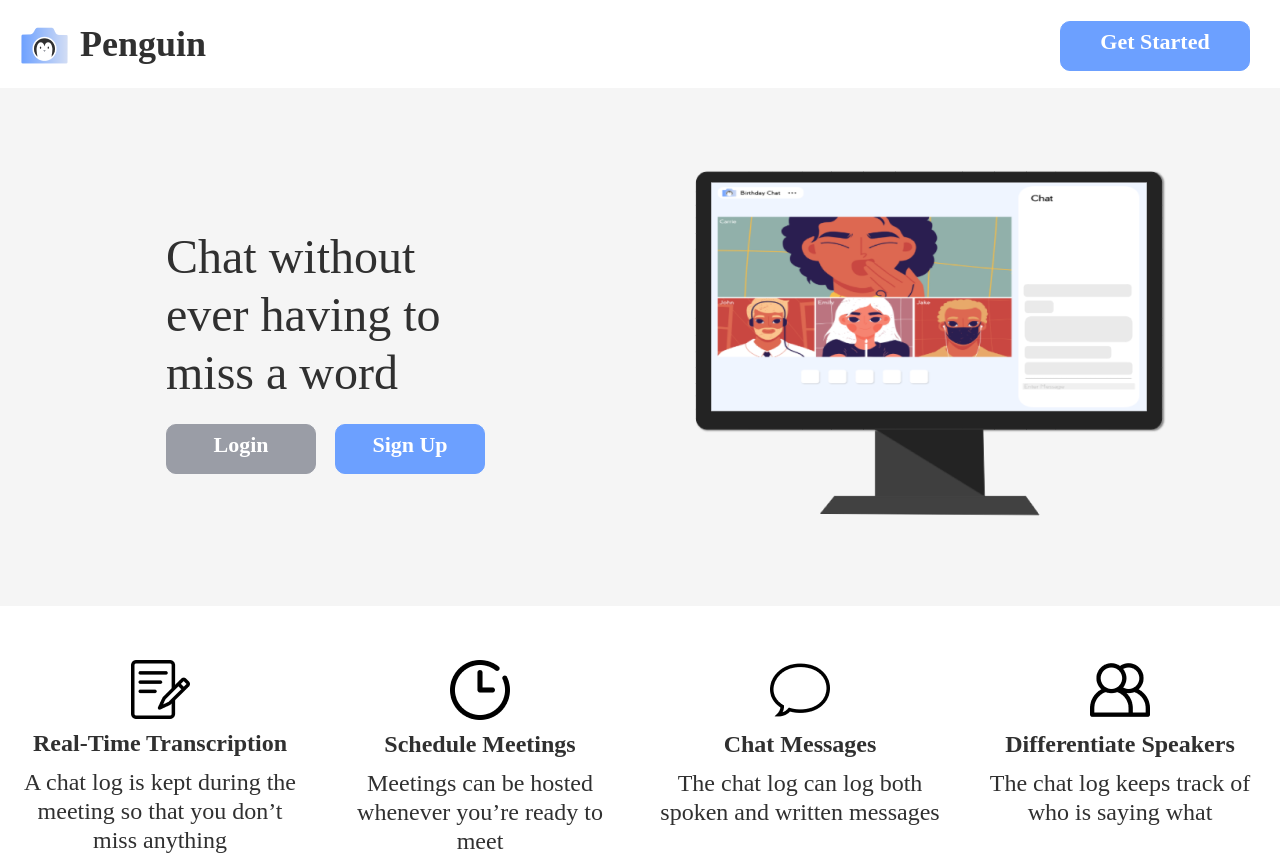
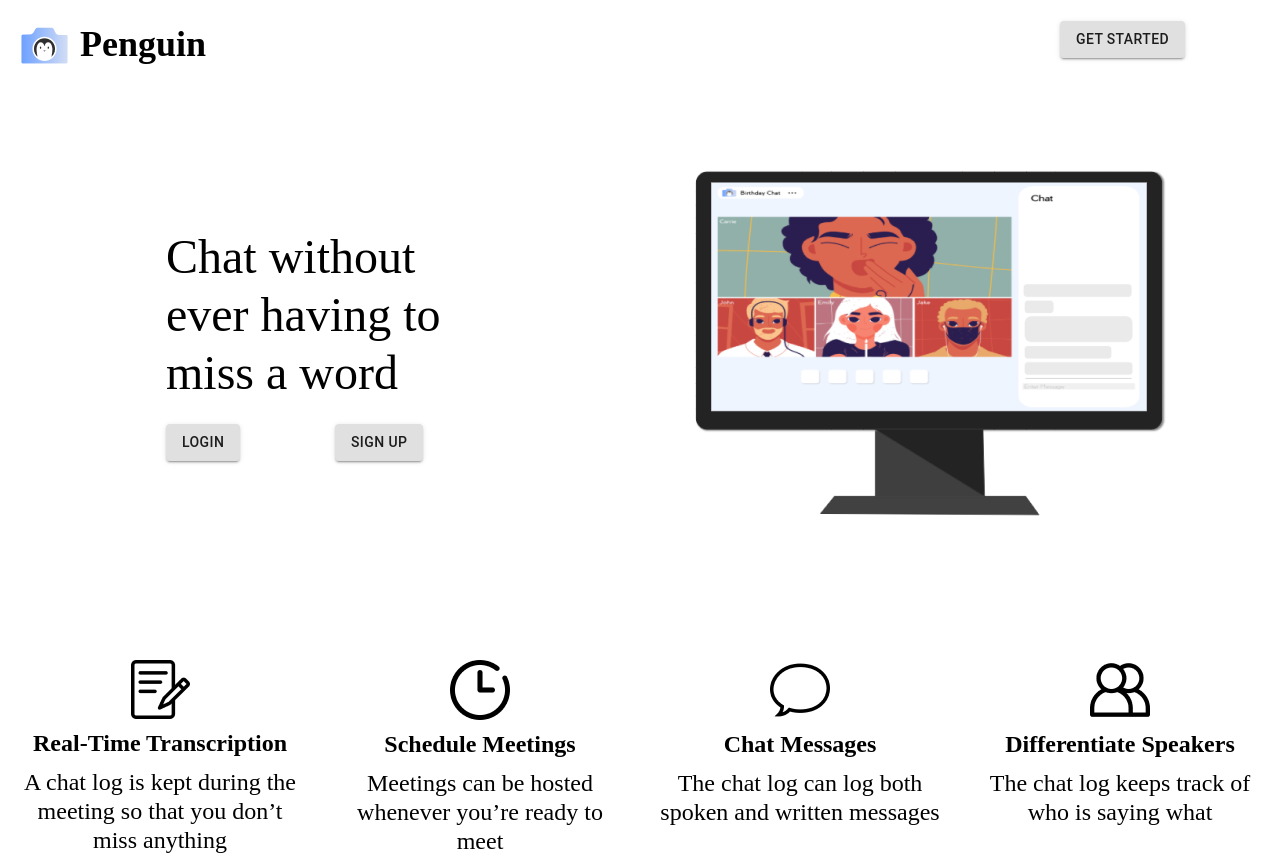
Before and after one commit to bluAsterisk/CECS448_Project, a React (Create React App) app in the folder Phase 3/penguin/: page / in a window 1280 px wide. Built offline with nearby package versions, Linux system fonts and the light colour scheme.

Commit message:
material ui buttons

```diff
--- a/Phase 3/penguin/src/components/LandingPage/Buttons.js
+++ b/Phase 3/penguin/src/components/LandingPage/Buttons.js
@@ -1,7 +1,7 @@
 import React from 'react'
-import styled from 'styled-components'
+import styled, { ThemeProvider } from 'styled-components'
 import { BrowserRouter, Route } from 'react-router-dom'
-import LoginPage from '../../containers/loginPage'
+import Button from '@material-ui/core/Button';
 
 const LoginContainer = styled.div`
     position: absolute;
@@ -9,21 +9,6 @@ const LoginContainer = styled.div`
     height: 50px;
     left: 166px;
     top: 424px;
-
-    background: #9A9DA6;
-    border: 1px solid #9A9DA6;
-    box-sizing: border-box;
-    border-radius: 10px;
-`
-const Text = styled.div`
-    text-align: center;
-    vertical-align: middle;
-    font-family: Pier Sans;
-    font-style: normal;
-    font-weight: bold;
-    font-size: 22px;
-    line-height: 40px;
-    color: #FFFFFF;
 `
 const SignUpContainer = styled.div`
     position: absolute;
@@ -31,11 +16,6 @@ const SignUpContainer = styled.div`
     height: 50px;
     left: 335px;
     top: 424px;
-
-    background: #6CA0FF;
-    border: 1px solid #6CA0FF;
-    box-sizing: border-box;
-    border-radius: 10px;
 `
 const GetStartedContainer = styled.div`
     position: absolute;
@@ -43,26 +23,21 @@ const GetStartedContainer = styled.div`
     height: 50px;
     right: 30px;
     top: 21px;
-
-    background: #6CA0FF;
-    border: 1px solid #6CA0FF;
-    box-sizing: border-box;
-    border-radius: 10px;
 `
 function Buttons(){
     return(
         <div>
             <BrowserRouter>
                 <GetStartedContainer>
-                    <Text>Get Started</Text>
+                    <Button variant='contained' id="getStarted" theme='default'>Get Started</Button>
                 </GetStartedContainer>
                 <LoginContainer>
-                    <Text>Login
+                    <Button variant='contained' id="login">Login
                         {/*<Route path='/' component={LoginPage} />*/}
-                    </Text>
+                    </Button>
                 </LoginContainer>
                 <SignUpContainer>
-                    <Text>Sign Up</Text>
+                    <Button variant= 'contained' id="signup">Sign Up</Button>
                 </SignUpContainer>
             </BrowserRouter>
         </div>
--- a/Phase 3/penguin/src/styles/global.js
+++ b/Phase 3/penguin/src/styles/global.js
@@ -1,3 +1,5 @@
+//Global styles include the base styling
+
 import { createGlobalStyle } from 'styled-components'
 
 export const GlobalStyles = createGlobalStyle
@@ -9,8 +11,8 @@ export const GlobalStyles = createGlobalStyle
     }
 
     body {
-        background: ${({ theme }) => theme.primary};
-        color: ${({ theme }) => theme.textColor};
+        background: ${({ theme }) => theme.body};
+        color: ${({ theme }) => theme.text};
         height: 100vh;
         margin: 0;
         padding: 0;
--- a/Phase 3/penguin/src/styles/theme.js
+++ b/Phase 3/penguin/src/styles/theme.js
@@ -1,32 +1,11 @@
-const globalTheme = {
-    switchWidth: '40px',
-    switchHeight: '20px',
-    switchPadding: '3px',
-    colorContrastLow: '#d3d3d4',
-    colorWhite: '#FFF',
-    switchColorPrimary: '#302C40',
-    switchAnimationDuration: '0.2s',
-    gradient: 'linear-gradient(122deg, rgba(128,74,216,1) 0%, rgba(9875,217,1) 100%)',
-    colorGreen: '#5DC399',
-    colorGray: '#adadad',
-}
+// theme.js includes variables for dark and light themes
 
 export const LightTheme = {
-    primary: '#FFF',
-    secondary: '#F5F5F5',
-    textColor: '#303030',
-    header: '#585280',
-    headerNumber: '#FFF',
-    activeMenu: '#585280',
-    ...globalTheme
+    body: '#FFFFFF',
+    textColor: '#030303'
 }
 
 export const DarkTheme = {
-    primary: '#302C40',
-    secondary: '#2C2839',
-    textColor: '#FFF',
-    header : '#FFF',
-    headerNumber: '#585280',
-    activeMenu: '#FFF',
-    ...globalTheme
+    body: '#030303',
+    textColor: '#FFFFFF'
 }
```
